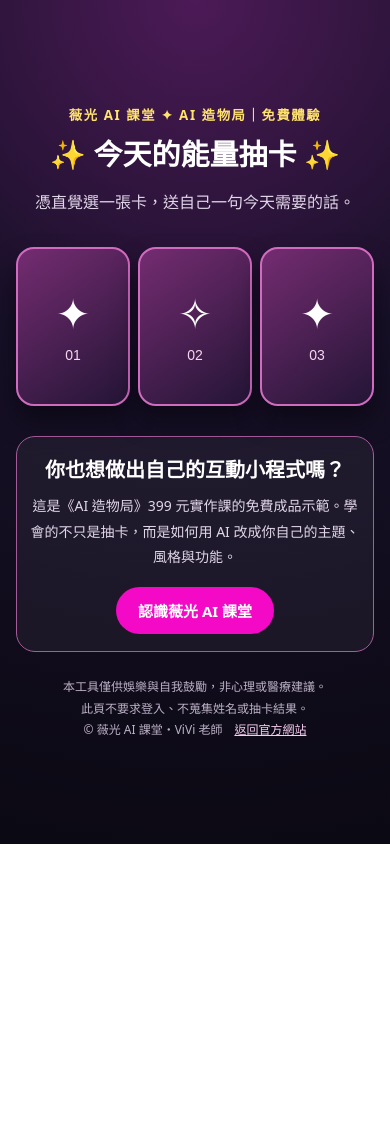
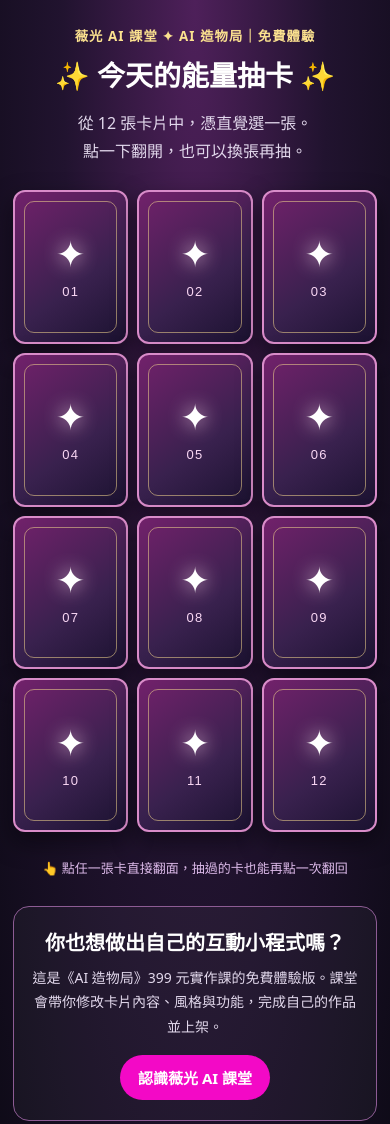
Before and after one commit to viviclass/viviclass.github.io, a plain HTML site: page ai-card/index.html in a window 390 px wide. Shown: the top 1124 px of the page. Before the commit the page ends 844 px from the top, so only its background shows below. Drawn offline with Linux system fonts and the light colour scheme.

Commit message:
Fix card flip interaction and expand energy deck to 12 cards

```diff
--- a/ai-card/index.html
+++ b/ai-card/index.html
@@ -1,96 +1,88 @@
-<!doctype html>
-<html lang="zh-Hant-TW">
-<head>
-<meta charset="utf-8">
-<meta name="viewport" content="width=device-width,initial-scale=1">
-<title>今天的能量抽卡｜薇光 AI 課堂・AI 造物局免費體驗</title>
-<meta name="description" content="免費體驗 ViVi 老師的 AI 造物局互動小程式：選張卡片，收下今天的一句能量提醒。零基礎也能學會自己製作。">
-<meta name="robots" content="index,follow">
-<link rel="canonical" href="https://viviclass.github.io/ai-card/">
-<meta property="og:type" content="website">
-<meta property="og:locale" content="zh_TW">
-<meta property="og:title" content="今天的能量抽卡｜薇光 AI 課堂">
-<meta property="og:description" content="抽一張今天的能量卡！由 ViVi 老師《AI 造物局》展示的小程式，免費玩。">
-<meta property="og:url" content="https://viviclass.github.io/ai-card/">
-<meta name="theme-color" content="#110c1d">
+<!DOCTYPE html>
+<html lang="zh-Hant-TW"><head><meta charset="UTF-8"><meta name="viewport" content="width=device-width,initial-scale=1">
+<title>12 張能量卡｜薇光 AI 課堂・AI 造物局免費體驗</title>
+<meta name="description" content="從 12 張能量卡中選一張，點擊翻開，收下今天的溫柔提醒。薇光 AI 課堂《AI 造物局》免費體驗作品。">
+<meta name="theme-color" content="#100b1b"><meta property="og:type" content="website"><meta property="og:locale" content="zh_TW">
+<meta property="og:title" content="今天抽哪張？12 張能量卡｜薇光 AI 課堂"><meta property="og:description" content="選一張卡，翻開收下今天的一句能量提醒。免費玩！">
+<meta property="og:url" content="https://viviclass.github.io/ai-card/"><link rel="canonical" href="https://viviclass.github.io/ai-card/">
 <style>
-:root{--pink:#f309c6;--dark:#0b0913;--white:#fff;--gold:#ffe36d}
-*{box-sizing:border-box}html{scroll-behavior:smooth}
-body{margin:0;min-height:100vh;background:radial-gradient(circle at 50% 0%,#4c1a57 0%,#171027 43%,#0b0913 100%);font-family:system-ui,-apple-system,"Microsoft JhengHei",sans-serif;color:var(--white);display:grid;place-items:center;padding:24px 16px}
-.app{width:min(100%,690px);text-align:center}
-header small{color:var(--gold);letter-spacing:.12em;font-weight:700}
-h1{font-size:clamp(29px,7vw,50px);margin:12px 0;line-height:1.2}
-p{color:#e1d6e9;line-height:1.8}
-.cards{display:grid;grid-template-columns:repeat(3,1fr);gap:13px;margin:30px 0}
-.card{aspect-ratio:3/4.2;border:2px solid #d16bbf;border-radius:18px;background:linear-gradient(145deg,#742c71,#241536);color:white;font-size:54px;box-shadow:0 15px 24px #05030b85;cursor:pointer;transition:transform .2s,outline .2s;min-width:0}
-.card:hover,.card:focus-visible{transform:translateY(-7px);outline:3px solid var(--gold)}
-.card:disabled{opacity:.52;cursor:default;transform:none}
-.card span{display:block;font-size:14px;margin-top:8px;color:#f4d7ee}
-.result{display:none;background:#fff;border-radius:20px;padding:24px;color:#25142c;box-shadow:0 15px 34px #0005}
-.result.show{display:block}.result h2{color:#a50885;font-size:30px}.result p{color:#40314b}
-.actions{display:flex;gap:12px;justify-content:center;flex-wrap:wrap;margin-top:18px}
-button.action,a.action{display:inline-block;background:var(--pink);color:#fff;border:0;border-radius:30px;padding:13px 22px;font:700 15px system-ui,sans-serif;cursor:pointer;text-decoration:none}
-button.secondary{background:#eee4ee;color:#422448}
-.promo{margin:28px auto 0;padding:20px;border:1px solid #a65c99;border-radius:19px;background:#ffffff0c}
-.promo strong{font-size:20px}.promo p{margin:10px 0 18px;font-size:14px}
-footer{font-size:12px;color:#bcb1c7;margin-top:24px;line-height:1.8}
-footer a{color:#f6ceef}
-@media(max-width:460px){.cards{gap:8px}.card{font-size:42px}.result{padding:20px}.promo{padding:17px 12px}}
-@media(prefers-reduced-motion:reduce){*,*:before,*:after{scroll-behavior:auto!important;transition:none!important}}
-</style>
-</head>
-<body>
-<main class="app">
-<header><small>薇光 AI 課堂 ✦ AI 造物局｜免費體驗</small><h1>✨ 今天的能量抽卡 ✨</h1><p>憑直覺選一張卡，送自己一句今天需要的話。</p></header>
-<section class="cards" aria-label="抽卡選擇">
-<button class="card" type="button" aria-label="選第一張卡" onclick="draw(0)">✦<span>01</span></button>
-<button class="card" type="button" aria-label="選第二張卡" onclick="draw(1)">✧<span>02</span></button>
-<button class="card" type="button" aria-label="選第三張卡" onclick="draw(2)">✦<span>03</span></button>
-</section>
-<section id="result" class="result" role="status" aria-live="polite">
-<div id="symbol" style="font-size:48px">🌟</div>
-<h2 id="resultTitle"></h2><p id="resultText"></p>
-<div class="actions"><button class="action" type="button" onclick="resetCards()">再抽一次</button><button class="action secondary" type="button" onclick="shareResult()">分享抽卡結果</button></div>
-</section>
-<section class="promo" aria-label="課程介紹">
-<strong>你也想做出自己的互動小程式嗎？</strong>
-<p>這是《AI 造物局》399 元實作課的免費成品示範。學會的不只是抽卡，而是如何用 AI 改成你自己的主題、風格與功能。</p>
-<a class="action" href="https://lin.ee/w8FuJSl" target="_blank" rel="noopener noreferrer">認識薇光 AI 課堂</a>
-</section>
-<footer>本工具僅供娛樂與自我鼓勵，非心理或醫療建議。<br>此頁不要求登入、不蒐集姓名或抽卡結果。<br>© 薇光 AI 課堂・ViVi 老師　<a href="https://viviclass.github.io/">返回官方網站</a></footer>
+:root{color-scheme:dark;--pink:#f309c6;--gold:#fbe18f;--ink:#170f22}*{box-sizing:border-box}
+body{margin:0;min-height:100vh;background:radial-gradient(ellipse at 50% 0%,#4e205a 0%,#21132f 48%,#0d0a16 100%);color:#fff;font-family:system-ui,-apple-system,"Noto Sans TC","Microsoft JhengHei",sans-serif;padding:24px 13px 32px}
+main{width:min(100%,780px);margin:auto;text-align:center}small{color:var(--gold);font-weight:700;letter-spacing:.08em}
+h1{font-size:clamp(28px,7vw,48px);line-height:1.25;margin:12px 0}p{line-height:1.75;color:#e2d8ec}
+.deck{display:grid;grid-template-columns:repeat(4,minmax(0,1fr));gap:12px;margin:25px 0}
+.tile{position:relative;aspect-ratio:3/4;border:0;padding:0;background:transparent;perspective:900px;cursor:pointer;min-width:0;-webkit-tap-highlight-color:transparent}
+.tile:focus-visible{outline:3px solid #fbe18f;outline-offset:4px;border-radius:13px}
+.inner{width:100%;height:100%;display:block;position:relative;transition:transform .5s;transform-style:preserve-3d}
+.tile.flipped .inner{transform:rotateY(180deg)}
+.side{position:absolute;inset:0;display:flex;flex-direction:column;align-items:center;justify-content:center;backface-visibility:hidden;-webkit-backface-visibility:hidden;border-radius:15px;overflow:hidden}
+.front{background:linear-gradient(145deg,#72216b,#39214e 60%,#1b1230);border:2px solid #d98cc9;box-shadow:0 10px 23px #03010680}
+.front:before{content:"";position:absolute;inset:9px;border:1px solid #f0d38c8c;border-radius:10px}
+.front .star{font-size:clamp(26px,7vw,48px);filter:drop-shadow(0 0 10px #ffe1f0)}
+.front .num{font-size:13px;letter-spacing:.1em;color:#f9d7f4;margin-top:8px}
+.back{background:linear-gradient(150deg,#fff9ee,#ffe1f2);transform:rotateY(180deg);color:#3f1641;border:2px solid #eac572;padding:7px}
+.back .symbol{font-size:clamp(27px,6vw,46px)}.back .name{font-size:clamp(12px,2.9vw,18px);font-weight:800;margin-top:6px;color:#a50a87}
+.hint{font-size:13px;color:#debbeb;margin:8px 0}
+.result{border:1px solid #d98cc9;background:#ffffff12;padding:20px;border-radius:18px;margin:14px auto 0;max-width:640px;display:none}
+.result.show{display:block}.result h2{color:var(--gold);font-size:25px;margin:4px 0}.result p{font-size:17px;color:white;margin:12px auto}
+.actions{display:flex;justify-content:center;gap:10px;flex-wrap:wrap}.action{appearance:none;border:0;border-radius:25px;background:var(--pink);color:#fff;font:700 15px system-ui,sans-serif;padding:12px 18px;cursor:pointer;text-decoration:none;display:inline-flex;align-items:center;justify-content:center}.action.alt{background:#f0e6ee;color:#3a2040}
+.promo{border:1px solid #8d5c94;padding:20px 15px;border-radius:16px;margin:26px auto 0;background:#ffffff09}.promo strong{font-size:20px}.promo p{font-size:14px;margin:10px auto 16px}
+footer{color:#b4a7be;font-size:12px;line-height:1.8;margin-top:25px}footer a{color:#f1c1e9}
+@media(max-width:420px){.deck{grid-template-columns:repeat(3,minmax(0,1fr));gap:9px}.side{border-radius:12px}.front .star{font-size:36px}.back .symbol{font-size:34px}.back .name{font-size:13px}}
+@media(prefers-reduced-motion:reduce){.inner{transition:none}}
+</style></head><body><main>
+<header><small>薇光 AI 課堂 ✦ AI 造物局｜免費體驗</small><h1>✨ 今天的能量抽卡 ✨</h1><p>從 12 張卡片中，憑直覺選一張。<br>點一下翻開，也可以換張再抽。</p></header>
+<section class="deck" id="deck" aria-label="12 張可翻開的能量卡"></section>
+<p class="hint">👆 點任一張卡直接翻面，抽過的卡也能再點一次翻回</p>
+<section id="result" class="result" aria-live="polite" aria-atomic="true"><h2 id="resultTitle"></h2><p id="resultText"></p>
+<div class="actions"><button id="again" type="button" class="action alt">全部蓋回，重新抽</button><button id="share" type="button" class="action">分享抽卡結果</button></div></section>
+<section class="promo"><strong>你也想做出自己的互動小程式嗎？</strong>
+<p>這是《AI 造物局》399 元實作課的免費體驗版。課堂會帶你修改卡片內容、風格與功能，完成自己的作品並上架。</p>
+<a class="action" target="_blank" rel="noopener noreferrer" href="https://lin.ee/w8FuJSl">認識薇光 AI 課堂</a></section>
+<footer>本工具僅供娛樂與自我鼓勵，非醫療或心理諮詢。<br>本頁不需登入、不蒐集姓名或抽卡結果。<br>© 薇光 AI 課堂・ViVi 老師　<a href="https://viviclass.github.io/">回官方網站</a></footer>
 </main>
 <script>
+(function(){
 "use strict";
-// 公開體驗版：不呼叫第三方 API，不保存或傳送抽卡結果。
-const messages=[
-{symbol:"🌟",title:"勇氣之光",text:"你不必一次完成全部。今天只要跨出第一步，就值得為自己鼓掌。"},
-{symbol:"🌷",title:"溫柔之心",text:"慢一點也沒有關係。把自己照顧好，也是一種穩定前進的力量。"},
-{symbol:"🦋",title:"轉變之翼",text:"不必害怕新開始。你正在學會用不一樣的方式，創造更多可能。"},
-{symbol:"☀️",title:"明亮之日",text:"你已經擁有一些重要的能力，今天試著讓它們被看見。"},
-{symbol:"🌙",title:"安靜之夜",text:"當你感到疲倦，休息不是退步。明天依然可以重新選擇。"},
-{symbol:"💎",title:"獨特之美",text:"不需要和別人一模一樣。你自己的節奏，就是你的特色。"}
+var cards=[
+["🌟","勇氣之光","你不必一次完成全部。今天只要跨出第一步，就值得為自己鼓掌。"],
+["🌷","溫柔之心","慢一點也沒有關係。把自己照顧好，也是一種穩定前進的力量。"],
+["🦋","轉變之翼","不必害怕新開始。你正在學會用不一樣的方式，創造更多可能。"],
+["☀️","明亮之日","你已經擁有重要的能力，今天試著讓它們被看見。"],
+["🌙","安靜之夜","感到疲倦時，休息不是退步。明天依然可以重新選擇。"],
+["💎","獨特之美","不需要和別人一模一樣。你自己的節奏，就是你的特色。"],
+["🍀","幸運萌芽","把注意力放在你能做到的小事，好機會往往從小行動開始。"],
+["🌈","希望彩虹","今天或許不完美，但你可以替自己保留一點期待。"],
+["🔥","行動火花","靈感很珍貴，現在就挑一件小事讓它變成現實。"],
+["🪴","成長之根","今天學到的一點點，經過時間也會長成你的底氣。"],
+["🧭","方向之星","先確認你想前往的方向，再選擇今天最重要的一步。"],
+["🤍","連結之光","一份真誠的關心，可能就是某個人今天最需要的力量。"]
 ];
-let current=null;
-function draw(index){
-let next=Math.floor(Math.random()*messages.length);
-if(messages.length>1&&current!==null&&next===current)next=(next+1)%messages.length;
-current=next;
-const item=messages[next];
-document.getElementById("symbol").textContent=item.symbol;
-document.getElementById("resultTitle").textContent=item.title;
-document.getElementById("resultText").textContent=item.text;
-document.getElementById("result").classList.add("show");
-document.querySelectorAll(".card").forEach((b,i)=>{b.disabled=true;b.setAttribute("aria-pressed",String(i===index))});
-document.getElementById("result").scrollIntoView({behavior:"smooth",block:"nearest"});
-}
-function resetCards(){document.getElementById("result").classList.remove("show");document.querySelectorAll(".card").forEach(b=>{b.disabled=false;b.setAttribute("aria-pressed","false"})}
-async function shareResult(){
-if(current===null)return;
-const x=messages[current],copy="我抽到「"+x.title+"」："+x.text+"\n"+location.href;
-try{
-if(navigator.share){await navigator.share({title:"今天的能量抽卡",text:"我抽到「"+x.title+"」："+x.text,url:location.href})}
-else if(navigator.clipboard&&window.isSecureContext){await navigator.clipboard.writeText(copy);alert("抽卡結果已複製！")}
-else{window.prompt("複製這段結果分享給朋友：",copy)}
-}catch(err){if(err.name!=="AbortError")window.prompt("分享未完成，你可以複製：",copy)}
-}
+var deck=document.getElementById("deck"),result=document.getElementById("result"),latest=null;
+cards.forEach(function(data,i){
+var button=document.createElement("button");button.type="button";button.className="tile";button.setAttribute("aria-label","翻開第 "+(i+1)+" 張能量卡");button.setAttribute("aria-pressed","false");
+var inner=document.createElement("span");inner.className="inner";
+var front=document.createElement("span");front.className="side front";
+var star=document.createElement("span");star.className="star";star.textContent="✦";
+var num=document.createElement("span");num.className="num";num.textContent=String(i+1).padStart(2,"0");
+front.appendChild(star);front.appendChild(num);
+var back=document.createElement("span");back.className="side back";
+var symbol=document.createElement("span");symbol.className="symbol";symbol.textContent=data[0];
+var name=document.createElement("span");name.className="name";name.textContent=data[1];back.appendChild(symbol);back.appendChild(name);
+inner.appendChild(front);inner.appendChild(back);button.appendChild(inner);
+button.addEventListener("click",function(){
+var flipped=button.classList.toggle("flipped");button.setAttribute("aria-pressed",flipped?"true":"false");
+if(flipped){latest=i;document.getElementById("resultTitle").textContent=data[0]+" "+data[1];document.getElementById("resultText").textContent=data[2];result.classList.add("show");}
+else if(latest===i){latest=null;result.classList.remove("show");}
+});deck.appendChild(button);
+});
+document.getElementById("again").addEventListener("click",function(){deck.querySelectorAll(".tile").forEach(function(b){b.classList.remove("flipped");b.setAttribute("aria-pressed","false");});latest=null;result.classList.remove("show");deck.scrollIntoView({behavior:"smooth",block:"start"});});
+document.getElementById("share").addEventListener("click",async function(){
+if(latest===null)return;var c=cards[latest],msg="我在薇光 AI 課堂抽到「"+c[1]+"」："+c[2],url=location.href;
+try{if(navigator.share){await navigator.share({title:"今天的能量抽卡",text:msg,url:url});}
+else if(navigator.clipboard){await navigator.clipboard.writeText(msg+"\n"+url);alert("抽卡結果已複製！");}
+else{prompt("請複製分享：",msg+"\n"+url);}
+}catch(e){if(e.name!=="AbortError")prompt("請複製分享：",msg+"\n"+url);}
+});
+})();
 </script></body></html>
```
